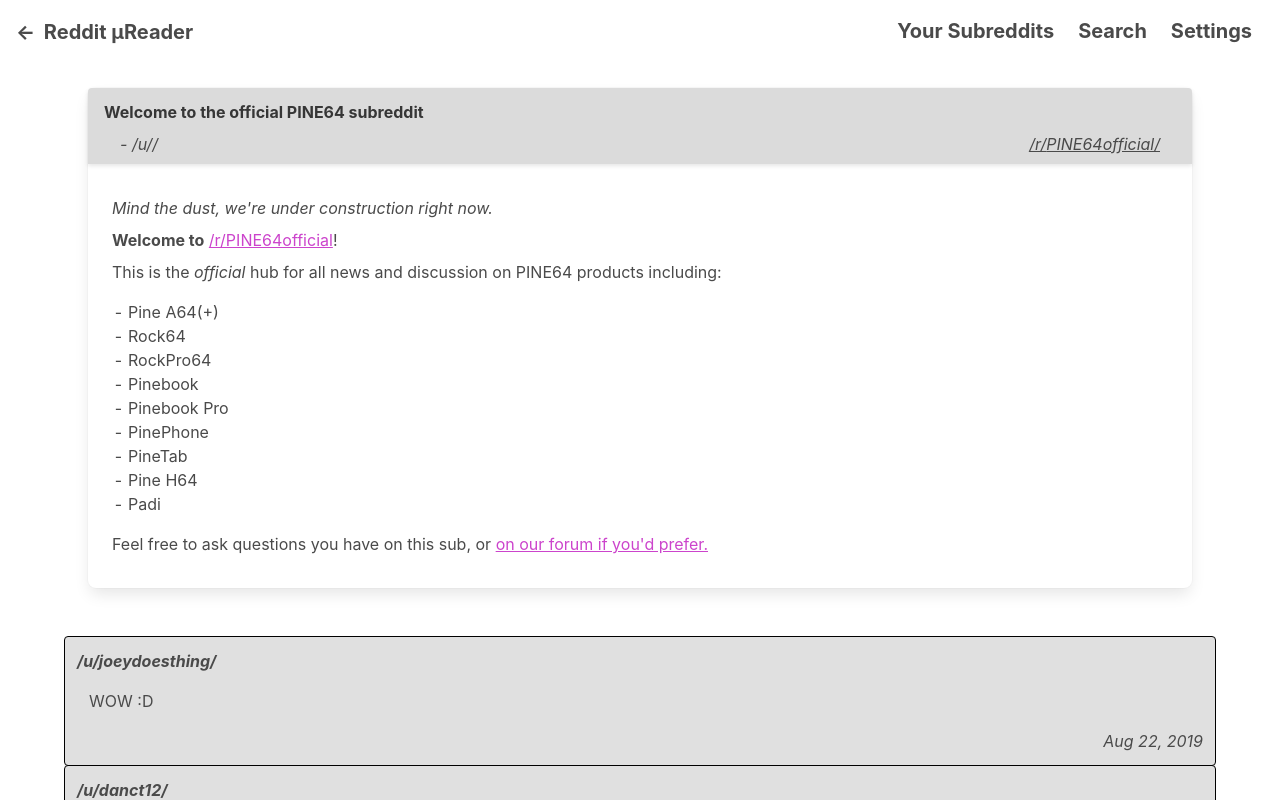
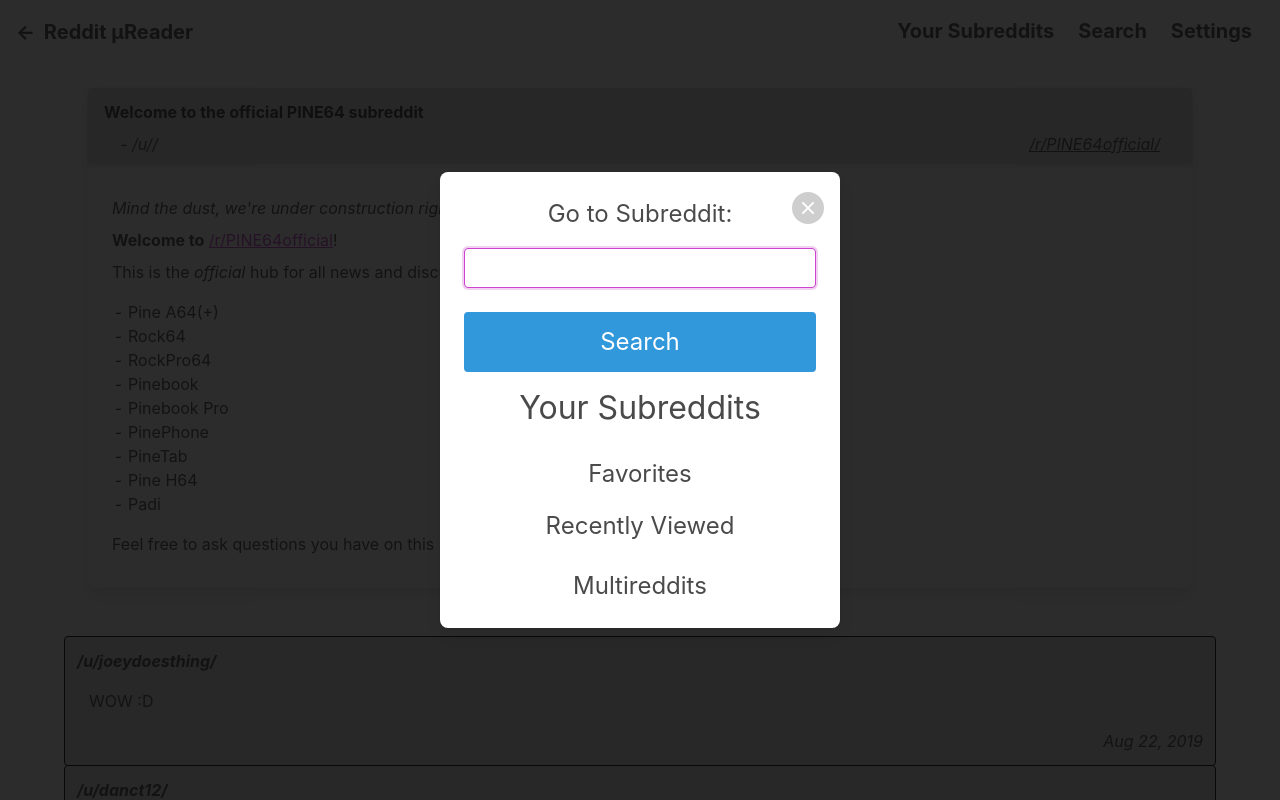
Before and after one commit to arcanemachine/svelte-reddit, a Svelte app: page / in a window 1280 px wide. Shown: the top 800 px of the page. Built offline with nearby package versions, Linux system fonts and the light colour scheme.

Commit message:
Fix bug that prevented subreddits from being properly added to subredditsRecent

```diff
--- a/src/App.svelte
+++ b/src/App.svelte
@@ -42,7 +42,7 @@
   let title = 'Reddit μReader';
   let isLoading = false;
   let settingsShow = false;
-  let subredditPickerShow = false;
+  let subredditPickerShow = true;
   let subredditSearchShow = false;
 
   let previousSubreddits = [];
@@ -54,8 +54,12 @@
 
   const titleClicked = (event) => {
     if (previousSubreddits.length) {
+      debugger;
       let previousSubreddit = previousSubreddits.splice(previousSubreddits.length - 1, 1);
-      postPick(undefined, previousSubreddit);
+      if (previousSubreddit !== currentSubreddit) {
+        titleClicked(event);
+      }
+      subredditPick(undefined, previousSubreddit);
     } else {
       currentContentIs('subreddit');
     }
@@ -210,6 +214,7 @@
      class:is-dark="{$darkModeActive}">
   <Navbar title="{title}"
           currentContent="{currentContent}"
+          previousSubreddit="{previousSubreddits.length ? previousSubreddits.last : undefined}"
           on:subreddit-picker-toggle="{subredditPickerToggle}"
           on:subreddit-search-toggle="{subredditSearchToggle}"
           on:settings-toggle="{settingsToggle}"
@@ -224,11 +229,6 @@
   {:else if subredditPickerShow}
     <SubredditPicker on:subreddit-picker-close="{subredditPickerClose}"
                      on:subreddit-picker-toggle="{subredditPickerToggle}"
-                     on:status-message-display="{receiveStatusMessageDisplay}"
-                     on:subreddit-pick="{subredditPick}"/>
-  {:else if subredditSearchShow}
-    <SubredditSearch on:subreddit-search-close="{subredditSearchClose}"
-                     on:subreddit-search-toggle="{subredditSearchToggle}"
                      on:status-message-display="{receiveStatusMessageDisplay}"
                      on:subreddit-pick="{subredditPick}"/>
   {/if}
--- a/src/components/Navbar.svelte
+++ b/src/components/Navbar.svelte
@@ -6,6 +6,7 @@
   // data
   export let title = 'reddit';
   export let currentContent;
+  export let previousSubreddit;
   let navbarIsActive = false;
 
   // methods
@@ -53,10 +54,10 @@
   <div class="navbar-brand">
     <div class="ml-2 p-2 navbar-item brand-text has-text-weight-bold">
       <span on:click="{titleClicked}" alt="{title}">
-        {#if currentContent === 'post'}
+        {#if currentContent === 'post' || previousSubreddit}
           <span class="mr-1 navbar-title" title="hello!">&larr;</span>
         {/if}
-      <span class="navbar-title">{title}</span>
+        <span class="navbar-title">{title}</span>
       </span>
       <span class="ml-2 navbar-title" on:click="{darkModeToggle}"><!-- ({$darkModeActive ? 'Dark' : 'Light'}) --></span>
     </div>
--- a/src/components/SubredditPicker.svelte
+++ b/src/components/SubredditPicker.svelte
@@ -43,6 +43,16 @@
   function emitSubredditPickerClose(event) {dispatch('subreddit-picker-close')}
   function emitSubredditPickerToggle(event) {dispatch('subreddit-picker-toggle')}
 
+
+  // methods
+  const submitButtonClicked = async () => {
+    submitButton.classList.add('is-loading');
+    setTimeout(() => {
+      dispatch('subreddit-picker-close');
+      dispatch('subreddit-pick', {subreddit});
+    }, 200)
+  }
+
 </script>
 
 <div class="modal is-active" transition:fade>
@@ -56,7 +66,20 @@
     </button>
     <div class="card-content">
       <div class="has-text-centered">
-        <div class="mb-5 is-size-3">Your Subreddits</div>
+        <h4 class="is-size-4">Go to Subreddit:</h4>
+        <!-- svelte-ignore a11y-autofocus -->
+        <input class="mt-4 input" type="search"
+               bind:value="{subreddit}"
+               on:keyup="{e => e.key === 'Enter' && submitButtonClicked()}"
+               autofocus>
+        <button class="mt-5 button is-info is-large is-fullwidth"
+                bind:this="{submitButton}"
+                on:click="{submitButtonClicked}">
+          Search
+        </button>
+      </div>
+      <div class="has-text-centered">
+        <div class="mt-3 mb-5 is-size-3">Your Subreddits</div>
         <!--{#if subredditsRecentEdit}
           <div class="subreddits-action-icon-container">
             <svg class="ml-3 bi bi-pencil action-icon action-icon-pencil"
--- a/src/stores/index.js
+++ b/src/stores/index.js
@@ -33,11 +33,11 @@
       update(arr => [subredditName, ...recents]);
 
       // TODO: increase this amount
-      // if recents array longer than 5 items, pop the last item
-      if (get(subredditsRecent).length > 5) {
-        update(arr => arr.slice(-5));
+      // if recents array longer than 3 items, remove the last items
+      let recentsMaxLength = 3;
+      if (get(subredditsRecent).length > recentsMaxLength) {
+        update(arr => arr.slice(0, recentsMaxLength));
       }
-
 
       // update localStorage
       localStorage.setItem('subredditsRecent', JSON.stringify(get(subredditsRecent)));
```
